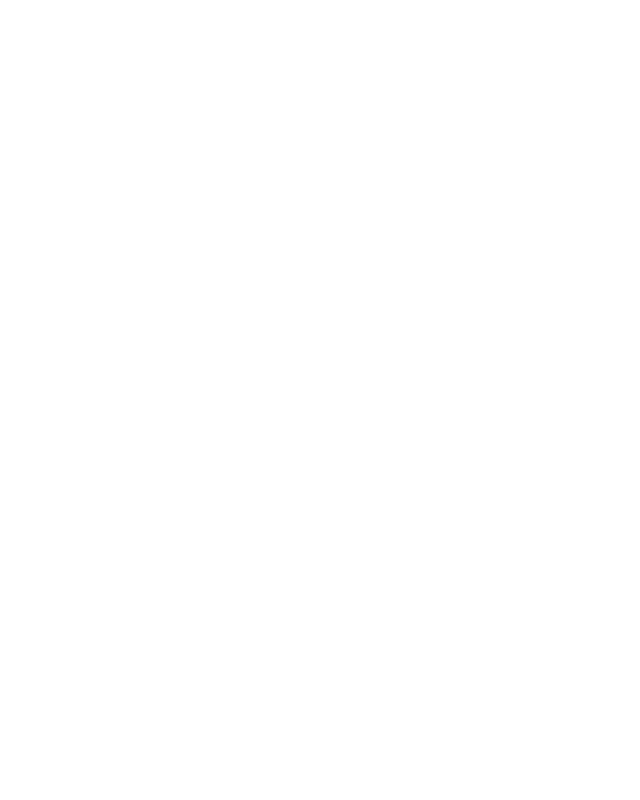
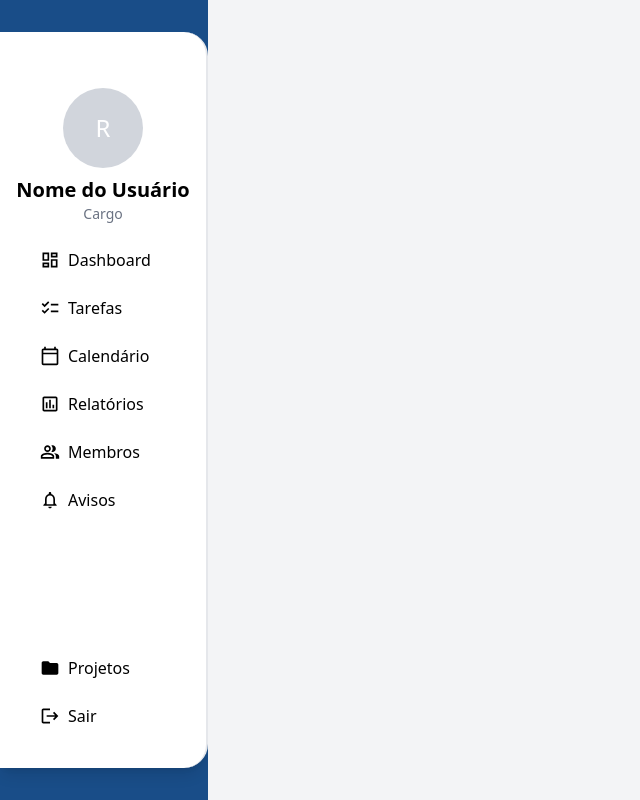
Before and after one commit to Syntax-Fatec-SJC/SideQuest-FrontEnd, a React (Vite) app in the folder SideQuest-FrontEnd/: page / in a window 1280 px wide. Before the commit this address had no page. Shown: the whole page, without its empty margins (0-640 px from the left). Built offline with nearby package versions, Linux system fonts and the light colour scheme.

Commit message:
feat(33): create sidebar component, update layout and add route in App

```diff
--- a/SideQuest-FrontEnd/src/App.tsx
+++ b/SideQuest-FrontEnd/src/App.tsx
@@ -1,12 +1,15 @@
 import { BrowserRouter, Routes, Route } from 'react-router-dom';
 import Cadastro from './Cadastro';
+import Projetos from './Projetos';
+import Layout from './Layout';
 
 function App() {
   return (
     <BrowserRouter>
       <Routes>
+        <Route path="/" element={<Layout />} />
         <Route path="/cadastro" element={<Cadastro />} />
-        {/* Outras rotas aqui */}
+        <Route path="/projetos" element={<Projetos/>} />
       </Routes>
     </BrowserRouter>
   );
--- /dev/null
+++ b/SideQuest-FrontEnd/src/Layout.tsx
@@ -0,0 +1,14 @@
+// Layout.tsx
+import { Outlet } from "react-router-dom";
+import Sidebar from "./components/Sidebar";
+
+export default function Layout() {
+  return (
+    <div className="flex">
+      <Sidebar /> {/* Fixa a sidebar */}
+      <div className="flex-1 p-6 bg-gray-100 min-h-screen">
+        <Outlet /> {/* Aqui o conteúdo das rotas vai aparecer */}
+      </div>
+    </div>
+  );
+}
--- /dev/null
+++ b/SideQuest-FrontEnd/src/components/Sidebar.tsx
@@ -0,0 +1,69 @@
+import {
+  MdOutlineDashboard,
+  MdChecklist,
+  MdOutlineCalendarToday,
+  MdOutlineAssessment,
+  MdOutlinePeopleAlt,
+  MdNotificationsNone,
+  MdFolder,
+  MdLogout
+} from "react-icons/md";
+import { Link } from "react-router-dom";
+import type { IconType } from "react-icons";
+
+interface SidebarLinkProps {
+  icon: IconType;
+  label: string;
+  to?: string;             // opcional para links de ação
+  onClick?: () => void;    // opcional para links que executam ação
+}
+
+const SidebarLink = ({ icon: Icon, label, to = "#", onClick }: SidebarLinkProps) => (
+  <Link
+    to={to}
+    onClick={onClick}
+    className="flex items-center gap-2 p-2 hover:bg-gray-200 rounded"
+  >
+    <Icon size={20} />
+    {label}
+  </Link>
+);
+
+export default function Sidebar() {
+  const handleLogout = () => {
+    console.log("Sair da conta");
+    // Aqui você pode adicionar lógica de logout real
+  };
+
+  return (
+    <div className="w-52 h-[calc(100vh-4rem)] bg-white shadow-lg mt-8 mb-8 flex flex-col p-4 rounded-r-3xl border-r-2 border-gray-200">
+
+      {/* Perfil */}
+      <div className="flex flex-col items-center mt-10 mb-4">
+        <div className="bg-gray-300 rounded-full w-20 h-20 flex items-center justify-center">
+          <span className="text-white text-2xl">R</span>
+        </div>
+        <h1 className="font-bold text-xl mt-2">Nome do Usuário</h1>
+        <p className="text-sm text-gray-500">Cargo</p>
+      </div>
+
+      {/* Links principais */}
+      <div className="flex flex-col gap-2 px-4">
+        <SidebarLink icon={MdOutlineDashboard} label="Dashboard" to="/dashboard" />
+        <SidebarLink icon={MdChecklist} label="Tarefas" to="/tarefas" />
+        <SidebarLink icon={MdOutlineCalendarToday} label="Calendário" to="/calendario" />
+        <SidebarLink icon={MdOutlineAssessment} label="Relatórios" to="/relatorios" />
+        <SidebarLink icon={MdOutlinePeopleAlt} label="Membros" to="/membros" />
+        <SidebarLink icon={MdNotificationsNone} label="Avisos" to="/avisos" />
+      </div>
+
+      <div className="flex-1" />
+
+      {/* Links finais */}
+      <div className="flex flex-col gap-2 px-4 mb-4">
+        <SidebarLink icon={MdFolder} label="Projetos" to="/projetos" />
+        <SidebarLink icon={MdLogout} label="Sair" onClick={handleLogout} />
+      </div>
+    </div>
+  );
+}
--- a/SideQuest-FrontEnd/src/index.css
+++ b/SideQuest-FrontEnd/src/index.css
@@ -1 +1,14 @@
 @import "tailwindcss";
+
+@theme {
+  --color-azul-claro: #1565C0;
+  --color-azul-escuro: #0a192f;
+  --color-cinza-borda: #ccc;
+  --color-cinza-claro: #e5e7eb;
+  --color-cinza-medio: #d1d5db;
+  --color-amarelo: #ffaf00;
+  --color-amarelo-escuro: #ff8c1a;
+}
+body {
+  background: linear-gradient(180deg, #194D88 0%, #194D88 100%);
+}
```
